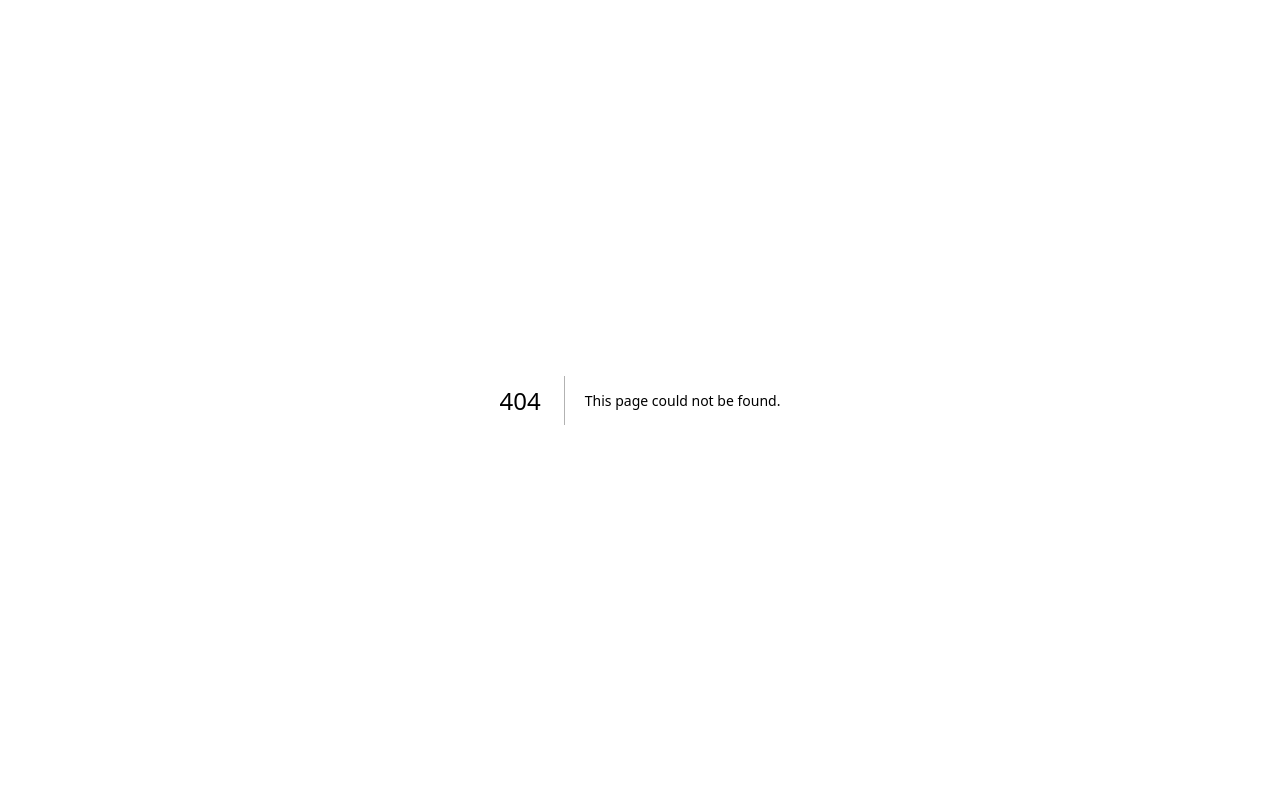
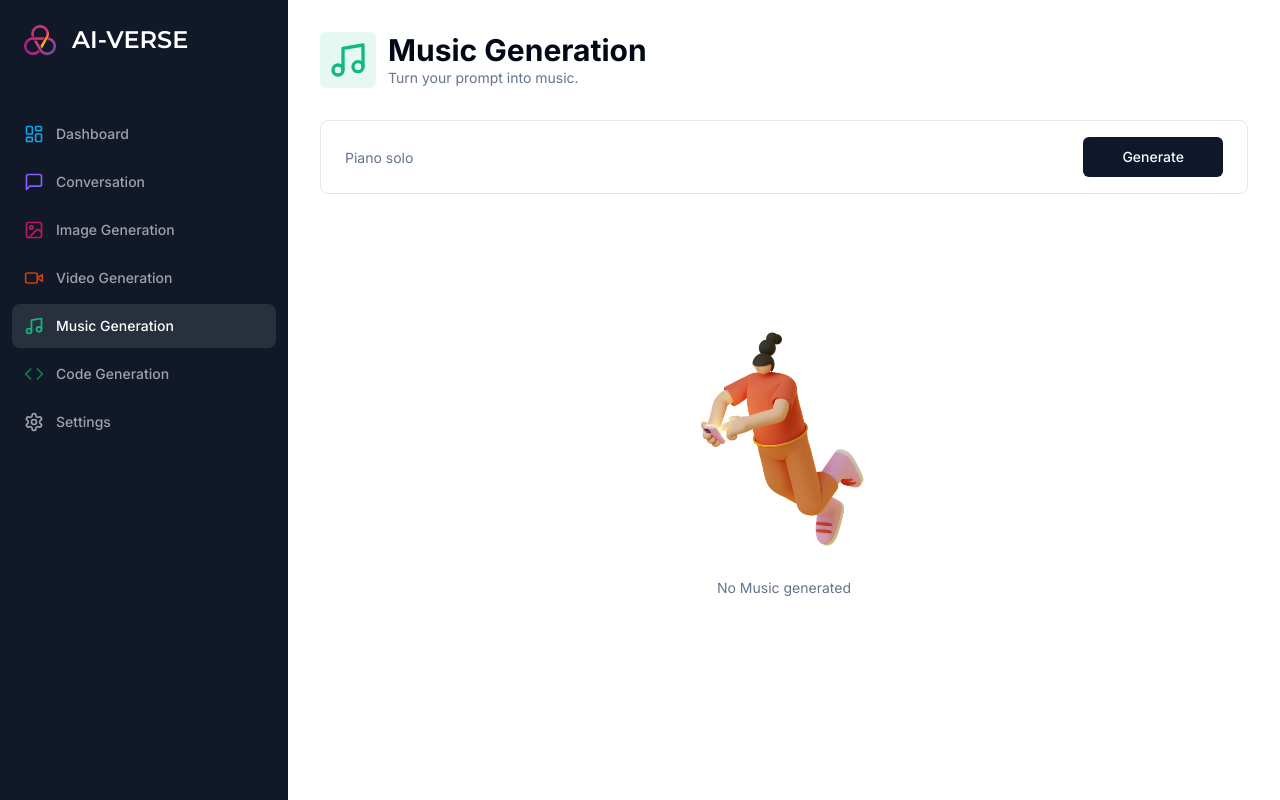
Before and after one commit to Ms0232/ai-fi, a Next.js app: page /music in a window 1280 px wide. Before the commit this address had no page. Built offline with nearby package versions, Linux system fonts and the light colour scheme.

Commit message:
music ok

```diff
--- /dev/null
+++ b/app/(dashboard)/(routes)/music/conversation.ts
@@ -0,0 +1,7 @@
+import * as z from "zod";
+
+export const formSchema = z.object({
+  prompt: z.string().min(1, {
+    message: "Prompt is required.",
+  }),
+});
--- /dev/null
+++ b/app/(dashboard)/(routes)/music/page.tsx
@@ -0,0 +1,109 @@
+"use client";
+
+import * as z from "zod";
+import Heading from "@/components/Heading";
+import { Music } from "lucide-react";
+import { useForm } from "react-hook-form";
+import { zodResolver } from "@hookform/resolvers/zod";
+import { formSchema } from "./conversation";
+import { Form, FormControl, FormField, FormItem } from "@/components/ui/form";
+import { Input } from "@/components/ui/input";
+import { Button } from "@/components/ui/button";
+import { useRouter } from "next/navigation";
+import { useState } from "react";
+import { ChatCompletionRequestMessage } from "openai";
+import axios from "axios";
+import { Empty } from "@/components/empty";
+import Loader from "@/components/Loader";
+
+const MusicPage = () => {
+  const router = useRouter();
+
+  const [music, setMusic] = useState<string>();
+
+  const form = useForm<z.infer<typeof formSchema>>({
+    resolver: zodResolver(formSchema),
+    defaultValues: {
+      prompt: "",
+    },
+  });
+
+  const isLoading = form.formState.isSubmitting;
+
+  const onSubmit = async (values: z.infer<typeof formSchema>) => {
+    try {
+      setMusic(undefined);
+      const response = await axios.post("/api/music", values);
+      setMusic(response.data.audio);
+      form.reset();
+    } catch (error: any) {
+      console.log("Something went wrong.");
+    } finally {
+      router.refresh();
+    }
+  };
+  return (
+    <div>
+      <Heading
+        title="Music Generation"
+        description="Turn your prompt into music."
+        icon={Music}
+        iconColor="text-emerald-500"
+        bgColor="bg-emerald-500/10"
+      />
+      <div className="px-4 lg:px-8">
+        <div>
+          <Form {...form}>
+            <form
+              onSubmit={form.handleSubmit(onSubmit)}
+              className="rounded-lg border w-full p-4 px-3 md:px-6 focus-within:shadow-sm grid grid-cols-12 gap-2"
+            >
+              <FormField
+                name="prompt"
+                render={({ field }) => (
+                  <FormItem className="col-span-12 lg:col-span-10">
+                    <FormControl className="m-0 p-0">
+                      <Input
+                        className="border-0 outline-none focus-visible:ring-0 focus-visible:ring-transparent"
+                        disabled={isLoading}
+                        placeholder="Piano solo"
+                        {...field}
+                      />
+                    </FormControl>
+                  </FormItem>
+                )}
+              />
+              <Button
+                className="col-span-12 lg:col-span-2 w-full"
+                type="submit"
+                disabled={isLoading}
+                size="icon"
+              >
+                Generate
+              </Button>
+            </form>
+          </Form>
+        </div>
+        <div className="space-y-4 mt-4">
+          {isLoading && (
+            <div className="p-8 rounded-lg w-full flex items-center justify-center bg-muted">
+              <Loader />
+            </div>
+          )}
+          {!music && !isLoading && (
+            <div>
+              <Empty label="No Music generated" />
+            </div>
+          )}
+          {music && (
+            <audio controls className="w-full mt-8">
+              <source src={music} />
+            </audio>
+          )}
+        </div>
+      </div>
+    </div>
+  );
+};
+
+export default MusicPage;
--- /dev/null
+++ b/app/api/music/route.ts
@@ -0,0 +1,36 @@
+import { auth } from "@clerk/nextjs";
+import { NextResponse } from "next/server";
+import Replicate from "replicate";
+
+const replicate = new Replicate({
+  auth: process.env.REPLICATE_API_TOKEN!,
+});
+
+export async function POST(req: Request) {
+  try {
+    const { userId } = auth();
+    const body = await req.json();
+    const { prompt } = body;
+
+    if (!userId) {
+      return new NextResponse("Unauthorized", { status: 401 });
+    }
+
+    if (!prompt) {
+      return new NextResponse("Prompt are required", { status: 400 });
+    }
+
+    const response = await replicate.run(
+      "riffusion/riffusion:8cf61ea6c56afd61d8f5b9ffd14d7c216c0a93844ce2d82ac1c9ecc9c7f24e05",
+      {
+        input: {
+          prompt_a: prompt,
+        },
+      }
+    );
+    return NextResponse.json(response);
+  } catch (error) {
+    console.log("[MUSIC_ERROR]", error);
+    return new NextResponse("Internal Error", { status: 500 });
+  }
+}
--- a/package.json
+++ b/package.json
@@ -33,6 +33,7 @@
     "react-dom": "18.2.0",
     "react-hook-form": "^7.45.2",
     "react-markdown": "^8.0.7",
+    "replicate": "^0.16.0",
     "tailwind-merge": "^1.14.0",
     "tailwindcss": "3.3.3",
     "tailwindcss-animate": "^1.0.6",
```
Also changed, not shown: 1 other file (tests, documents, lock files or other folders).
